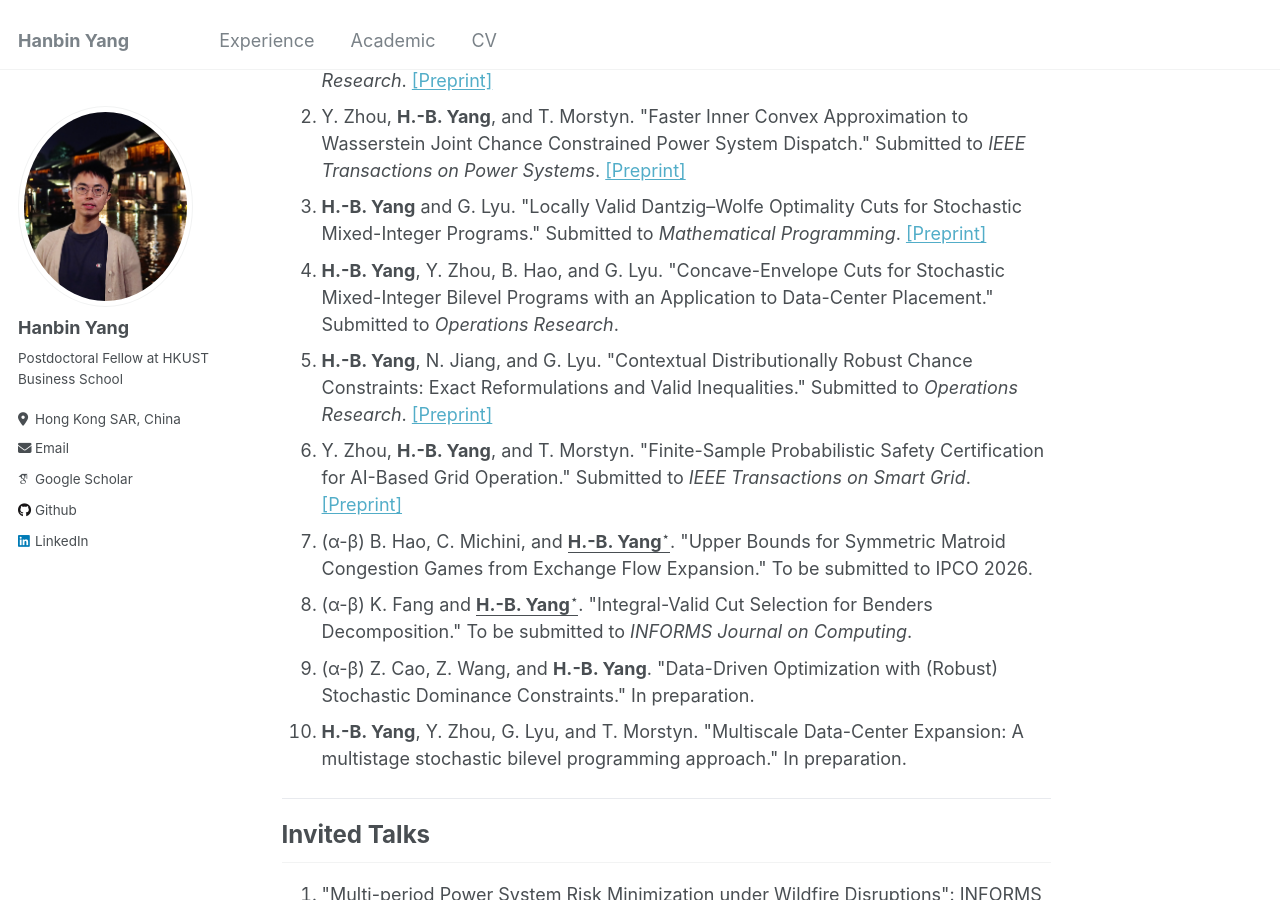
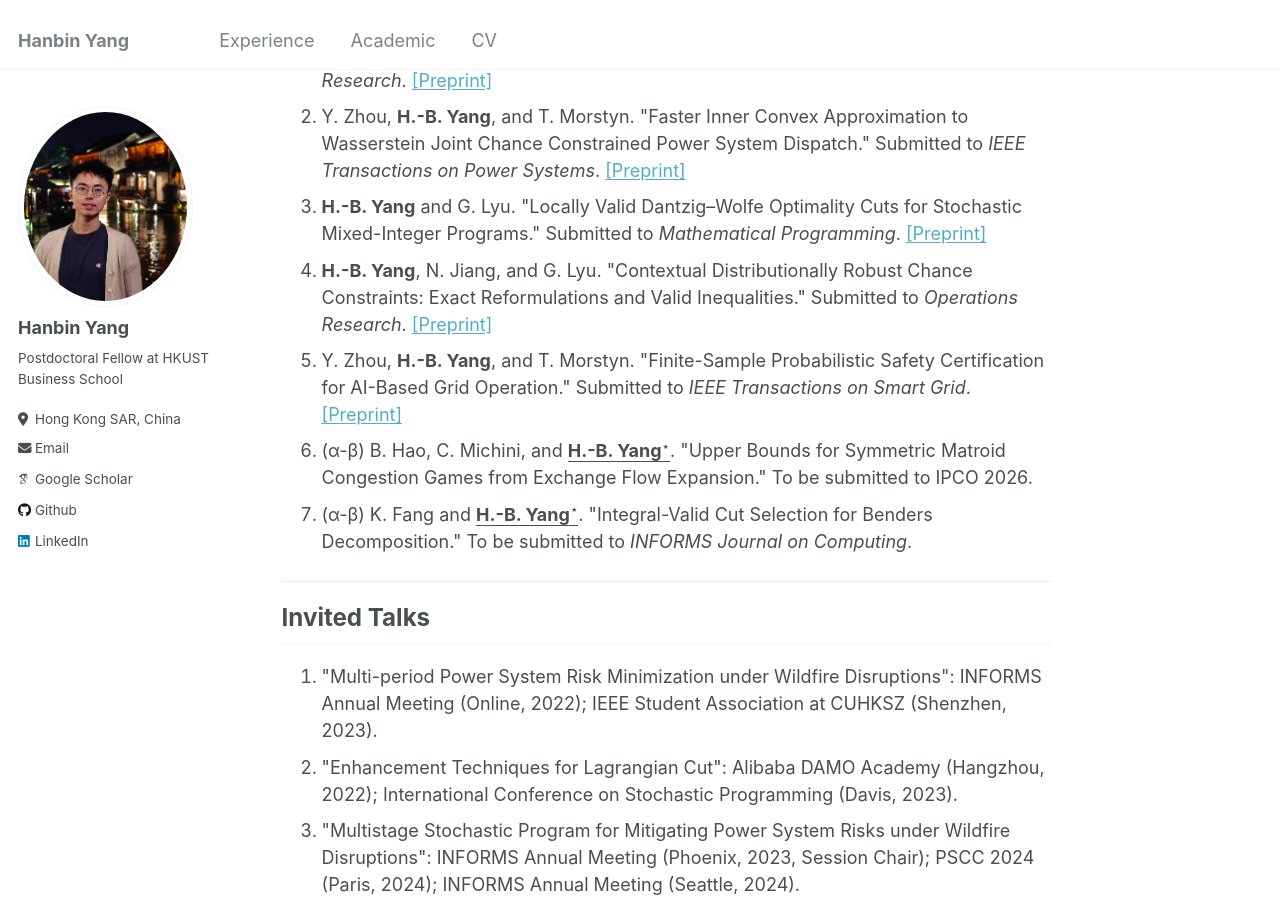
Before and after one commit to YANG-Hanbin/YANG-Hanbin.github.io, a Jekyll site: the page built from _pages/academic.md, in a window 1280 px wide and 900 px high, scrolled down 1658 px. Built offline with Jekyll 4.4.1, drawn with Linux system fonts in a browser that asks for light colours; some web fonts are replaced.

Commit message:
Remove excluded working papers from academic page

```diff
--- a/_pages/academic.md
+++ b/_pages/academic.md
@@ -26,13 +26,10 @@ author_profile: true
       <li><strong>H.-B. Yang</strong> and H. Yang. "Globally Converging Algorithm for Multistage Stochastic Mixed-Integer Programs via Enhanced Lagrangian Cuts." Major revision at <em>Operations Research</em>. <a href="https://optimization-online.org/2025/04/globally-converging-algorithm-for-multistage-stochastic-mixed-integer-programs-via-enhanced-lagrangian-cuts/">[Preprint]</a></li>
       <li>Y. Zhou, <strong>H.-B. Yang</strong>, and T. Morstyn. "Faster Inner Convex Approximation to Wasserstein Joint Chance Constrained Power System Dispatch." Submitted to <em>IEEE Transactions on Power Systems</em>. <a href="https://arxiv.org/abs/2506.18806">[Preprint]</a></li>
       <li><strong>H.-B. Yang</strong> and G. Lyu. "Locally Valid Dantzig–Wolfe Optimality Cuts for Stochastic Mixed-Integer Programs." Submitted to <em>Mathematical Programming</em>. <a href="https://papers.ssrn.com/sol3/papers.cfm?abstract_id=7126720">[Preprint]</a></li>
-      <li><strong>H.-B. Yang</strong>, Y. Zhou, B. Hao, and G. Lyu. "Concave-Envelope Cuts for Stochastic Mixed-Integer Bilevel Programs with an Application to Data-Center Placement." Submitted to <em>Operations Research</em>.</li>
       <li><strong>H.-B. Yang</strong>, N. Jiang, and G. Lyu. "Contextual Distributionally Robust Chance Constraints: Exact Reformulations and Valid Inequalities." Submitted to <em>Operations Research</em>. <a href="https://arxiv.org/abs/2609.23739">[Preprint]</a></li>
       <li>Y. Zhou, <strong>H.-B. Yang</strong>, and T. Morstyn. "Finite-Sample Probabilistic Safety Certification for AI-Based Grid Operation." Submitted to <em>IEEE Transactions on Smart Grid</em>. <a href="https://arxiv.org/pdf/2609.28182">[Preprint]</a></li>
       <li>(α-β) B. Hao, C. Michini, and <u><strong>H.-B. Yang</strong><sup>⋆</sup></u>. "Upper Bounds for Symmetric Matroid Congestion Games from Exchange Flow Expansion." To be submitted to IPCO 2026.</li>
       <li>(α-β) K. Fang and <u><strong>H.-B. Yang</strong><sup>⋆</sup></u>. "Integral-Valid Cut Selection for Benders Decomposition." To be submitted to <em>INFORMS Journal on Computing</em>.</li>
-      <li>(α-β) Z. Cao, Z. Wang, and <strong>H.-B. Yang</strong>. "Data-Driven Optimization with (Robust) Stochastic Dominance Constraints." In preparation.</li>
-      <li><strong>H.-B. Yang</strong>, Y. Zhou, G. Lyu, and T. Morstyn. "Multiscale Data-Center Expansion: A multistage stochastic bilevel programming approach." In preparation.</li>
     </ol>
   </section>
 
```
